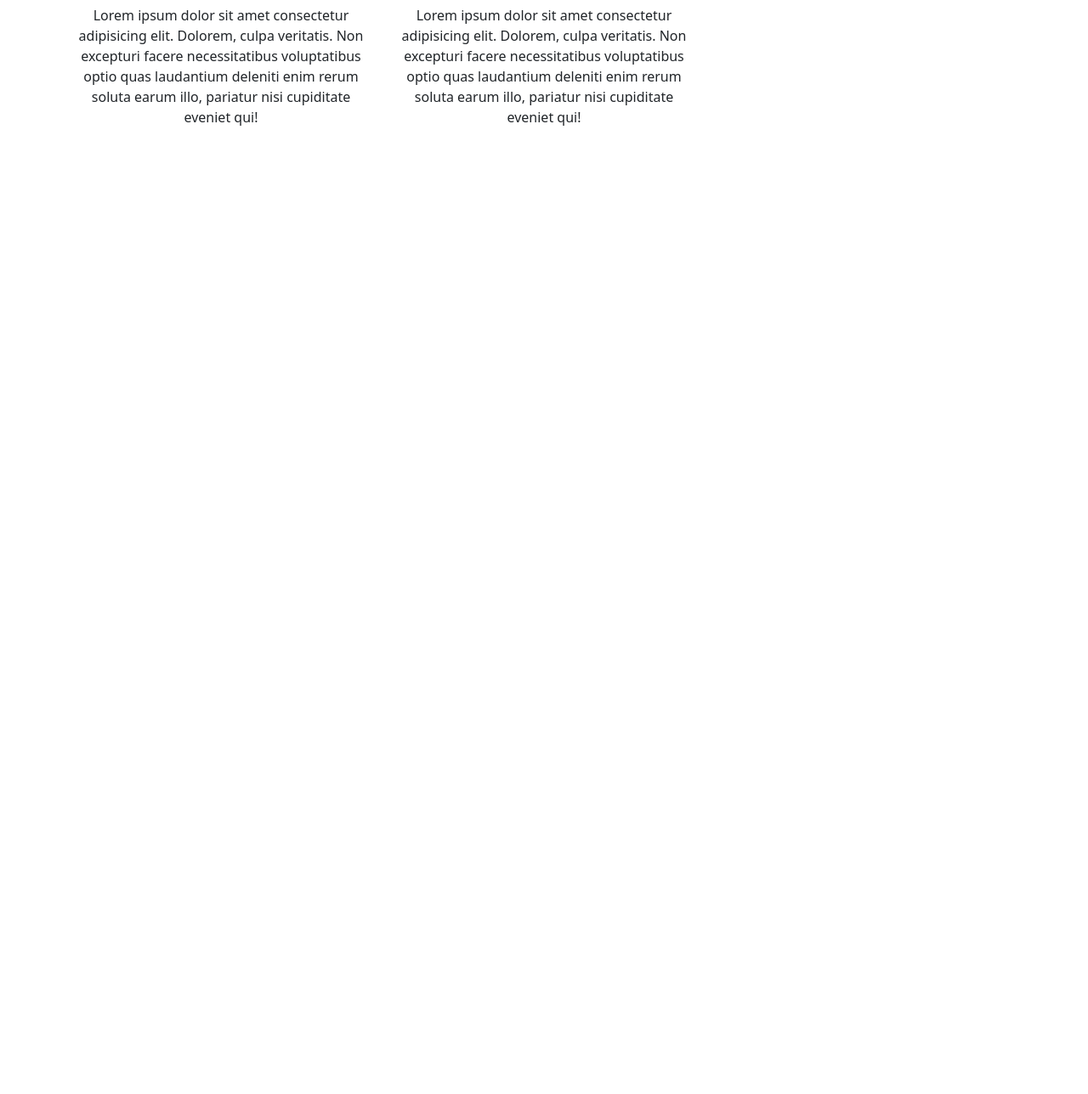
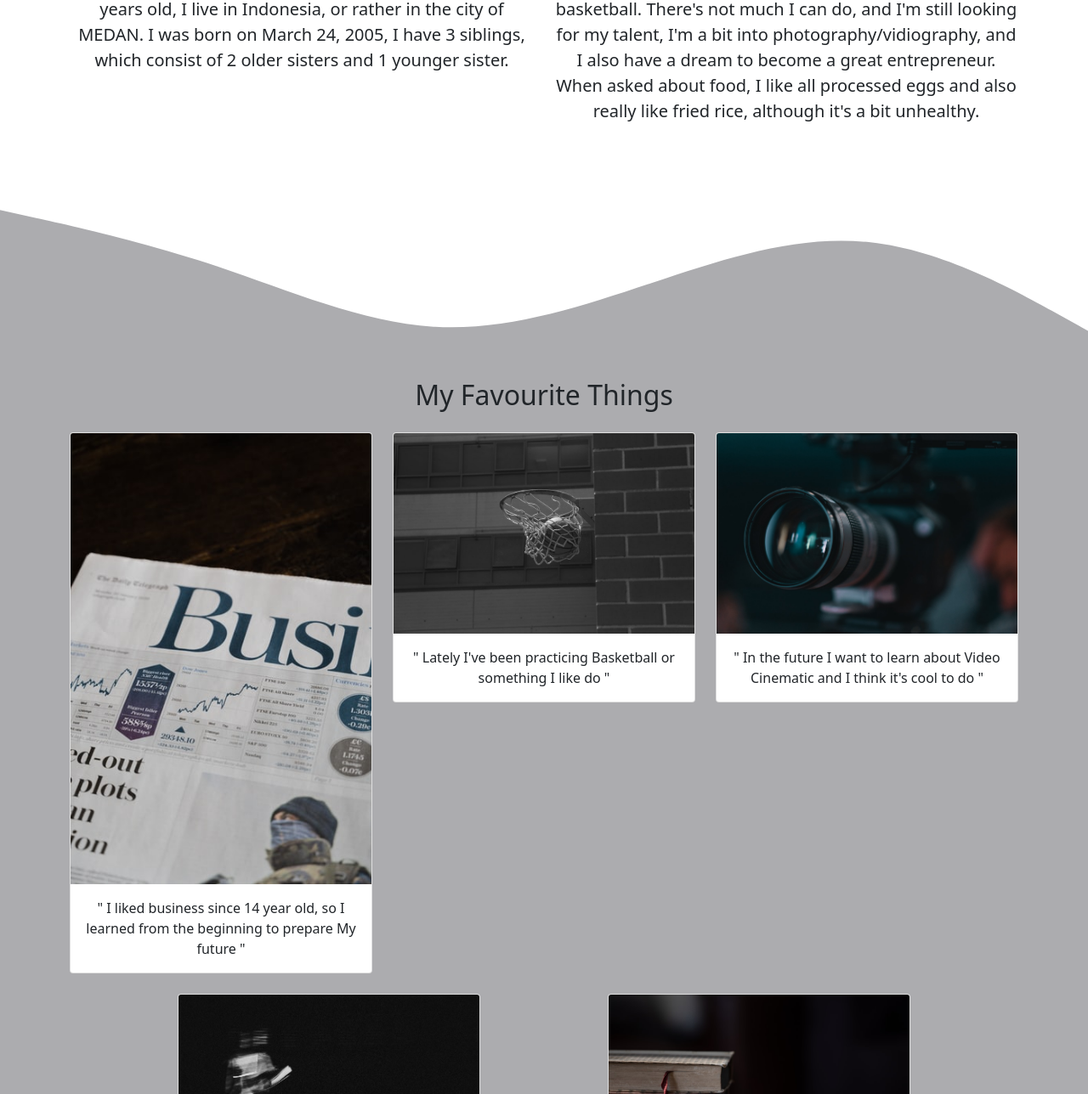
Before and after one commit to tantrafandika/tantrafandika.github.io, a plain HTML site: page index.html in a window 1280 px wide. Shown: the part 750-2038 px from the top of the page at 85% size. Drawn offline with nearby package versions, Linux system fonts and the light colour scheme.

Commit message:
mengubah beberapa isi halaman page

```diff
--- a/index.css
+++ b/index.css
@@ -1,8 +1,8 @@
-body {
-    min-height: 3000px;
+.jumbotron {
+    padding-top: 2rem;
+    background-color: #acacaf;
 }
 
-.jumbotron {
-    padding-top: 2rem;
-    background-color: #979799;
+#favourite {
+    background-color: #acacaf;
 }
--- a/index.html
+++ b/index.html
@@ -43,7 +43,7 @@
 
     <!-- Jumbotron -->
     <section class="jumbotron text-center">
-      <img src="img/tantra.jpg" alt="tantra picture" width="200px" class="rounded-circle img-thumbnail" />
+      <img src="img/tantra.jpg" alt="tantra picture" width="160px" class="rounded-circle img-thumbnail" />
       <h1 class="display-4">Tantra Fandika</h1>
       <p class="lead">Student | Man Culture</p>
       <svg xmlns="http://www.w3.org/2000/svg" viewBox="0 0 1440 320">
@@ -64,17 +64,88 @@
             <h2>About Me</h2>
           </div>
         </div>
-        <div class="row text-center">
-          <div class="col-md-4">
-            <p>Lorem ipsum dolor sit amet consectetur adipisicing elit. Dolorem, culpa veritatis. Non excepturi facere necessitatibus voluptatibus optio quas laudantium deleniti enim rerum soluta earum illo, pariatur nisi cupiditate eveniet qui!</p>
+        <div class="row text-center fs-5">
+          <div class="col md">
+            <p>Hello, my name is Muhammad Tantra Fandika, I am 16 years old, I live in Indonesia, or rather in the city of MEDAN. I was born on March 24, 2005, I have 3 siblings, which consist of 2 older sisters and 1 younger sister.</p>
           </div>
-          <div class="col-md-4">
-            <p>Lorem ipsum dolor sit amet consectetur adipisicing elit. Dolorem, culpa veritatis. Non excepturi facere necessitatibus voluptatibus optio quas laudantium deleniti enim rerum soluta earum illo, pariatur nisi cupiditate eveniet qui!</p>
+          <div class="col md">
+            <p>
+              I like sports, and I'm currently practicing playing basketball. There's not much I can do, and I'm still looking for my talent, I'm a bit into photography/vidiography, and I also have a dream to become a great entrepreneur.
+              When asked about food, I like all processed eggs and also really like fried rice, although it's a bit unhealthy.
+            </p>
           </div>
         </div>
       </div>
+      <svg xmlns="http://www.w3.org/2000/svg" viewBox="0 0 1440 320">
+        <path
+          fill="#acacaf"
+          fill-opacity="1"
+          d="M0,96L48,106.7C96,117,192,139,288,170.7C384,203,480,245,576,250.7C672,256,768,224,864,192C960,160,1056,128,1152,138.7C1248,149,1344,203,1392,229.3L1440,256L1440,320L1392,320C1344,320,1248,320,1152,320C1056,320,960,320,864,320C768,320,672,320,576,320C480,320,384,320,288,320C192,320,96,320,48,320L0,320Z"
+        ></path>
+      </svg>
     </section>
     <!-- Akhir About -->
+
+    <!-- Favourite -->
+    <section id="favourite">
+      <div class="container">
+        <div class="row text-center">
+          <div class="col mb-3">
+            <h2>My Favourite Things</h2>
+          </div>
+        </div>
+        <div class="row text-center justify-content-evenly">
+          <div class="col-md-4 mb-4">
+            <div class="card">
+              <img src="img/business3.jpg" class="card-img-top" alt="business_picture" />
+              <div class="card-body">
+                <p class="card-text">" I liked business since 14 year old, so I learned from the beginning to prepare My future "</p>
+              </div>
+            </div>
+          </div>
+          <div class="col-md-4">
+            <div class="card">
+              <img src="img/basket3.jpg" class="card-img-top" alt="basketball_picture" />
+              <div class="card-body">
+                <p class="card-text">" Lately I've been practicing Basketball or something I like do "</p>
+              </div>
+            </div>
+          </div>
+          <div class="col-md-4">
+            <div class="card">
+              <img src="img/cinematography.jpg" class="card-img-top" alt="cinematography_picture" />
+              <div class="card-body">
+                <p class="card-text">" In the future I want to learn about Video Cinematic and I think it's cool to do "</p>
+              </div>
+            </div>
+          </div>
+          <div class="col-md-4">
+            <div class="card">
+              <img src="img/running.jpg" class="card-img-top" alt="running_picture" />
+              <div class="card-body">
+                <p class="card-text">" To increase My height, I do a run every morning "</p>
+              </div>
+            </div>
+          </div>
+          <div class="col-md-4">
+            <div class="card">
+              <img src="img/books.jpg" class="card-img-top" alt="books_picture" />
+              <div class="card-body">
+                <p class="card-text">" I read some books to motivate Myself sometimes "</p>
+              </div>
+            </div>
+          </div>
+        </div>
+      </div>
+      <svg xmlns="http://www.w3.org/2000/svg" viewBox="0 0 1440 320">
+        <path
+          fill="#ffffff"
+          fill-opacity="1"
+          d="M0,192L48,176C96,160,192,128,288,144C384,160,480,224,576,256C672,288,768,288,864,250.7C960,213,1056,139,1152,117.3C1248,96,1344,128,1392,144L1440,160L1440,320L1392,320C1344,320,1248,320,1152,320C1056,320,960,320,864,320C768,320,672,320,576,320C480,320,384,320,288,320C192,320,96,320,48,320L0,320Z"
+        ></path>
+      </svg>
+    </section>
+    <!-- Akhir Favourite -->
 
     <script src="https://cdn.jsdelivr.net/npm/bootstrap@5.0.2/dist/js/bootstrap.bundle.min.js" integrity="sha384-MrcW6ZMFYlzcLA8Nl+NtUVF0sA7MsXsP1UyJoMp4YLEuNSfAP+JcXn/tWtIaxVXM" crossorigin="anonymous"></script>
   </body>
```
Also changed, not shown: img/basket.jpg (added), img/basket2.jpg (added), img/basket3.jpg (added), img/books.jpg (added), img/business.jpg (added), img/business2.jpg (added), img/business3.jpg (added), img/cinematography.jpg (added), img/running.jpg (added).
